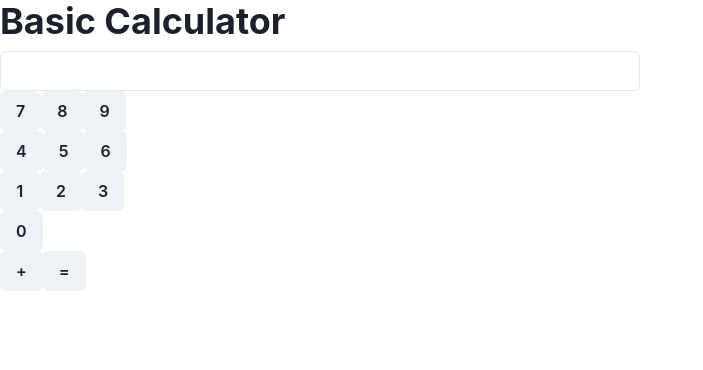
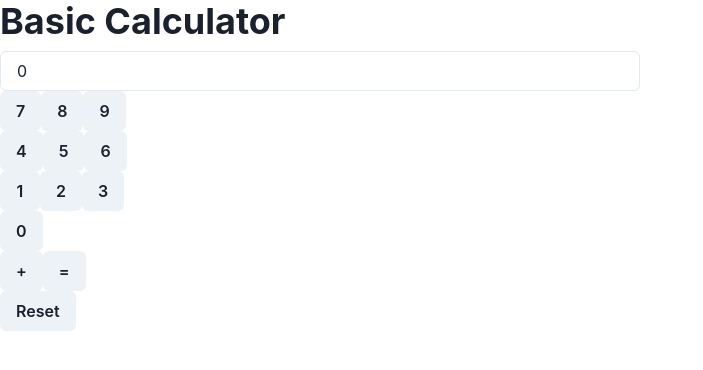
Before and after one commit to zeeshanliaqat313/test_repo, a React (Create React App) app: page / in a window 1280 px wide. Shown: the top 370 px of the page, without its empty margins (0-703 px from the left). Built offline with nearby package versions, Linux system fonts and the light colour scheme.

Commit message:
reset button and default value of result 0

```diff
--- a/src/Components/Calculator/Calculator.tsx
+++ b/src/Components/Calculator/Calculator.tsx
@@ -14,7 +14,7 @@ import {
 
 export const Calculator = () => {
 
-  const [result, setResult] = useState('');
+  const [result, setResult] = useState('0');
   const [isEqualButtonPressed, setIsEqualButtonPressed] = useState(false);
   const [sum, setSum] = useState(0);
 
@@ -55,7 +55,7 @@ export const Calculator = () => {
 
  const setResultValue =(value: any) => {
 
-    if(sum > 0 && !isLastCharaterPlus()) {
+    if((sum > 0 && !isLastCharaterPlus()) || result === '0') {
       setResult(value);
       setSum(0);
     } else {
@@ -120,6 +120,9 @@ export const Calculator = () => {
               <Button onClick={() => buttonPlusClicked('+')}>+</Button>
               <Button onClick={() => buttonEqualClicked('=')}>=</Button>
             </FormControl>
+            <FormControl w='50%'>
+              <Button onClick={() => reset()}>Reset</Button>
+            </FormControl>
 
             </div>
         </Box>
```
